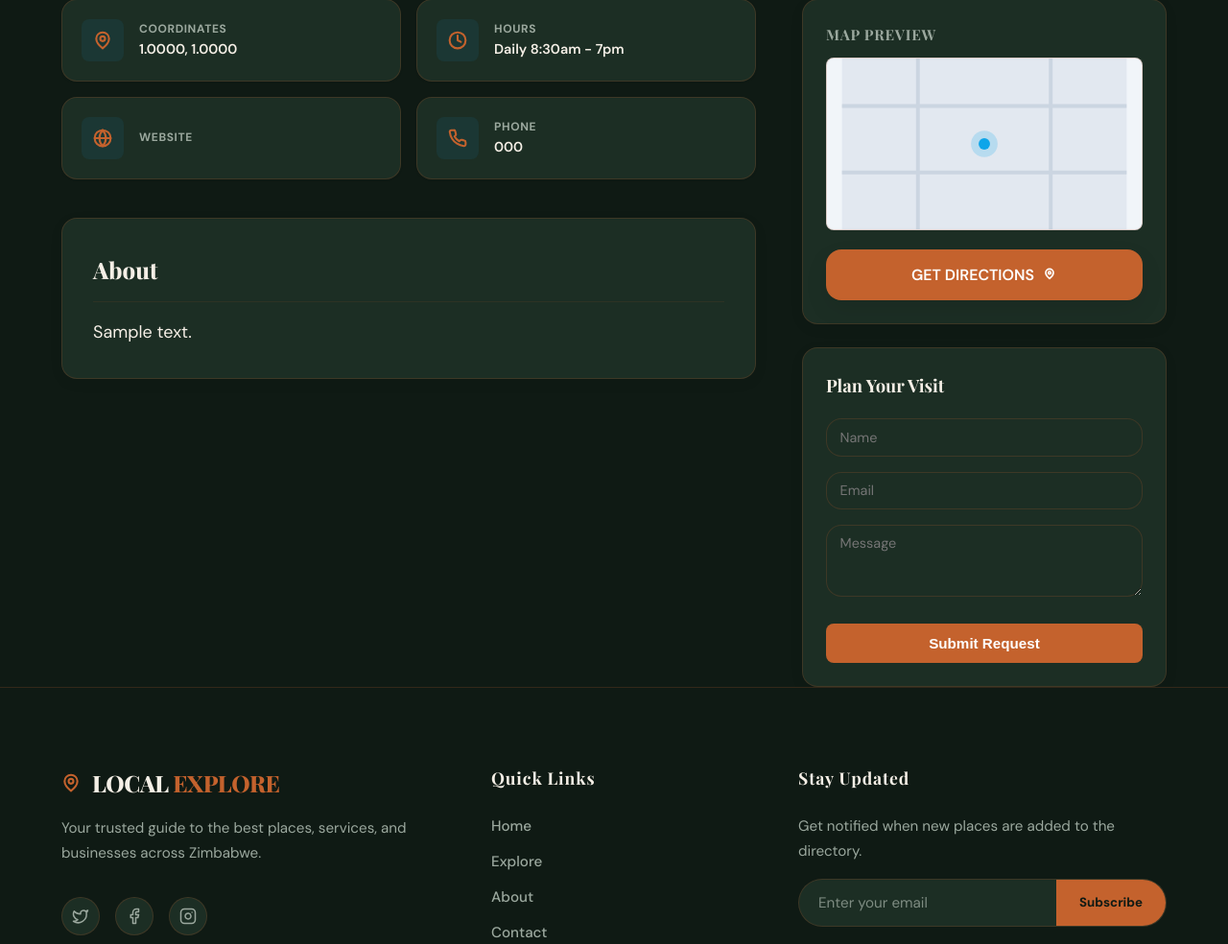
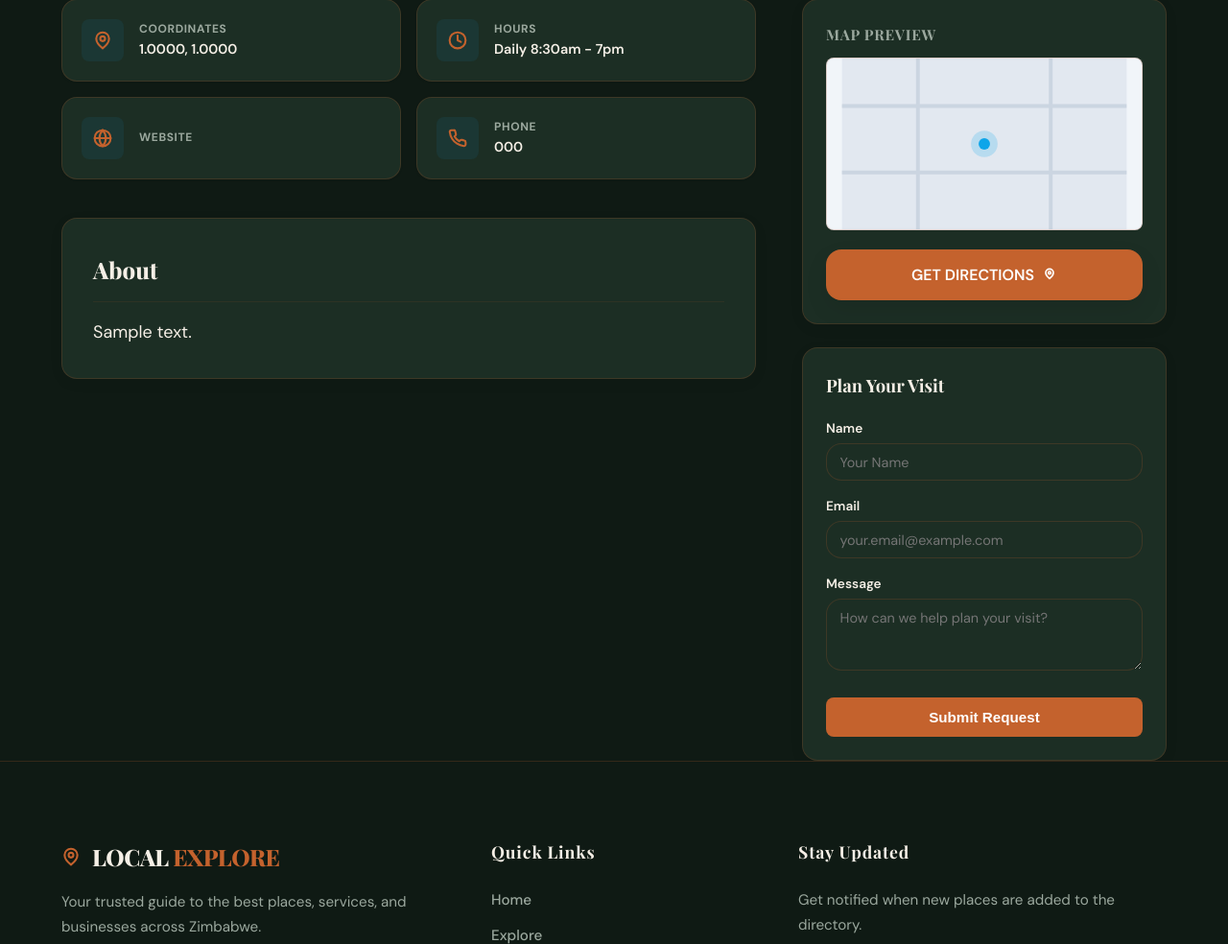
Before and after one commit to Miketererayi/Tourism, a Laravel app: a page that uses resources/views/place/show.blade.php in a window 1280 px wide. Shown: the part 813-1797 px from the top of the page at 96% size. Run offline with Laravel 12, Linux system fonts and the light colour scheme; data comes from the database, SQL or seed files in the repository; tables that the repository leaves empty hold one stand-in row (values such as "Sample post"); grey boxes marked "Sample" are stand-in pictures; style sheets or scripts are compiled from the project's sources; parts of the project's set-up code (start-up, migrations or seed data) failed here and were passed over; some web fonts are replaced.

Commit message:
🎨 Palette: Improve Form Accessibility & UX
Added explicit `<label>` tags to the "Plan Your Visit" form in `resources/views/place/show.blade.php` to improve accessibility and usability compared to placeholder-only inputs. Also added `aria-label` to the main search input in `resources/views/home.blade.php` and hid its decorative icon with `aria-hidden="true"`.

Co-authored-by: Miketererayi <199261895+Miketererayi@users.noreply.github.com>

```diff
--- a/resources/views/home.blade.php
+++ b/resources/views/home.blade.php
@@ -11,9 +11,9 @@
 
         <form action="{{ route('search.index') }}" method="GET" class="hero-search-group" data-animate="fade-up" style="animation-delay: 800ms;">
             <div class="hero-search-input-field">
-                <svg xmlns="http://www.w3.org/2000/svg" width="20" height="20" viewBox="0 0 24 24" fill="none" stroke="currentColor" stroke-width="2" stroke-linecap="round" stroke-linejoin="round"><circle cx="11" cy="11" r="8"/><path d="m21 21-4.3-4.3"/></svg>
+                <svg xmlns="http://www.w3.org/2000/svg" width="20" height="20" viewBox="0 0 24 24" fill="none" stroke="currentColor" stroke-width="2" stroke-linecap="round" stroke-linejoin="round" aria-hidden="true"><circle cx="11" cy="11" r="8"/><path d="m21 21-4.3-4.3"/></svg>
                 <div class="typing-placeholder-wrapper">
-                    <input type="text" name="q" id="heroSearchInput" required>
+                    <input type="text" name="q" id="heroSearchInput" aria-label="Search destinations or activities" required>
                 </div>
             </div>
 
--- a/resources/views/place/show.blade.php
+++ b/resources/views/place/show.blade.php
@@ -179,15 +179,18 @@
                     <input type="hidden" name="place_title" value="{{ $place->title }}">
 
                     <div class="form-group" style="margin-bottom: 1rem;">
-                        <input type="text" name="name" class="form-control" placeholder="Name" required style="font-size:0.9rem; padding: 0.6rem 0.85rem;">
+                        <label for="visit_name" class="form-label" style="font-size: 0.85rem; margin-bottom: 0.25rem;">Name</label>
+                        <input type="text" id="visit_name" name="name" class="form-control" placeholder="Your Name" required style="font-size:0.9rem; padding: 0.6rem 0.85rem;">
                     </div>
 
                     <div class="form-group" style="margin-bottom: 1rem;">
-                        <input type="email" name="email" class="form-control" placeholder="Email" required style="font-size:0.9rem; padding: 0.6rem 0.85rem;">
+                        <label for="visit_email" class="form-label" style="font-size: 0.85rem; margin-bottom: 0.25rem;">Email</label>
+                        <input type="email" id="visit_email" name="email" class="form-control" placeholder="your.email@example.com" required style="font-size:0.9rem; padding: 0.6rem 0.85rem;">
                     </div>
 
                     <div class="form-group" style="margin-bottom: 1.25rem;">
-                        <textarea name="message" class="form-control" rows="3" placeholder="Message" required style="font-size:0.9rem; padding: 0.6rem 0.85rem;"></textarea>
+                        <label for="visit_message" class="form-label" style="font-size: 0.85rem; margin-bottom: 0.25rem;">Message</label>
+                        <textarea id="visit_message" name="message" class="form-control" rows="3" placeholder="How can we help plan your visit?" required style="font-size:0.9rem; padding: 0.6rem 0.85rem;"></textarea>
                     </div>
 
                     <button type="submit" class="btn btn-primary" style="width: 100%; border-radius: var(--radius-sm); padding: 0.75rem 1rem; font-size: 0.95rem;">
```
Also changed, not shown: .Jules/palette.md.
